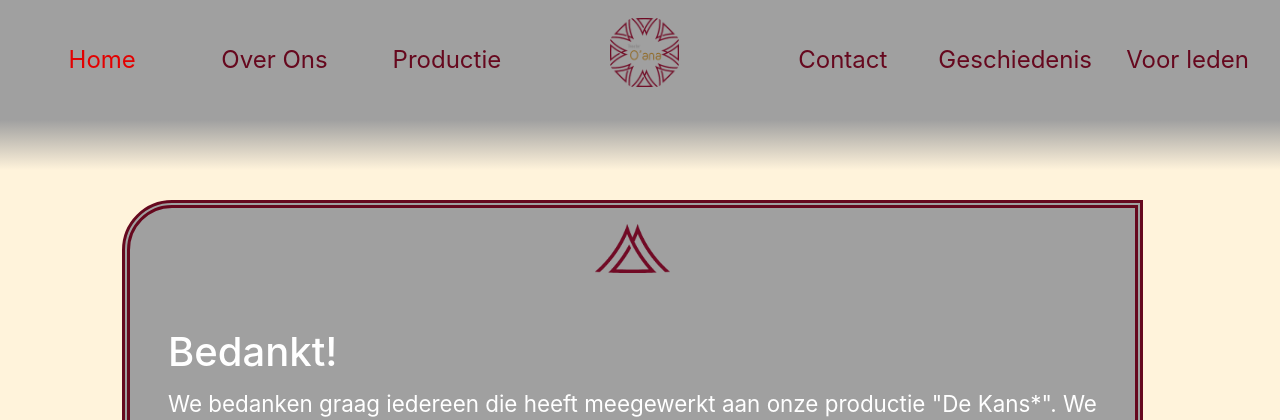
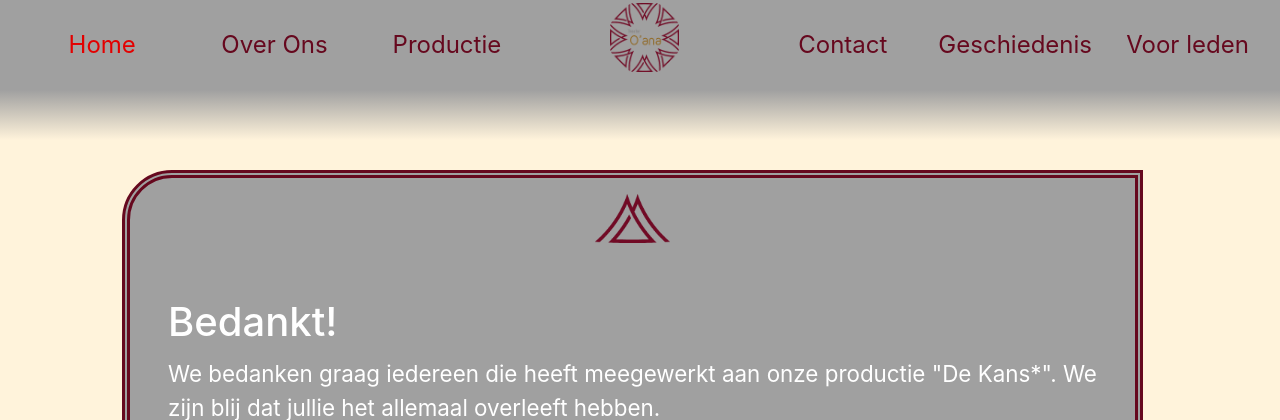
Before and after one commit to theaterOana/Website, a PHP site: page /index.php in a window 1280 px wide. Shown: the top 420 px of the page. Run offline with PHP 8.4, Linux system fonts and the light colour scheme.

Commit message:
header smaller

```diff
--- a/assets/css/screen.css
+++ b/assets/css/screen.css
@@ -20,7 +20,7 @@ header::after {
 
 header, nav {
     background-color: var(--main);
-    height: 120px;
+    height: 90px;
 }
 body {
 background-color: var(--sub)
```
